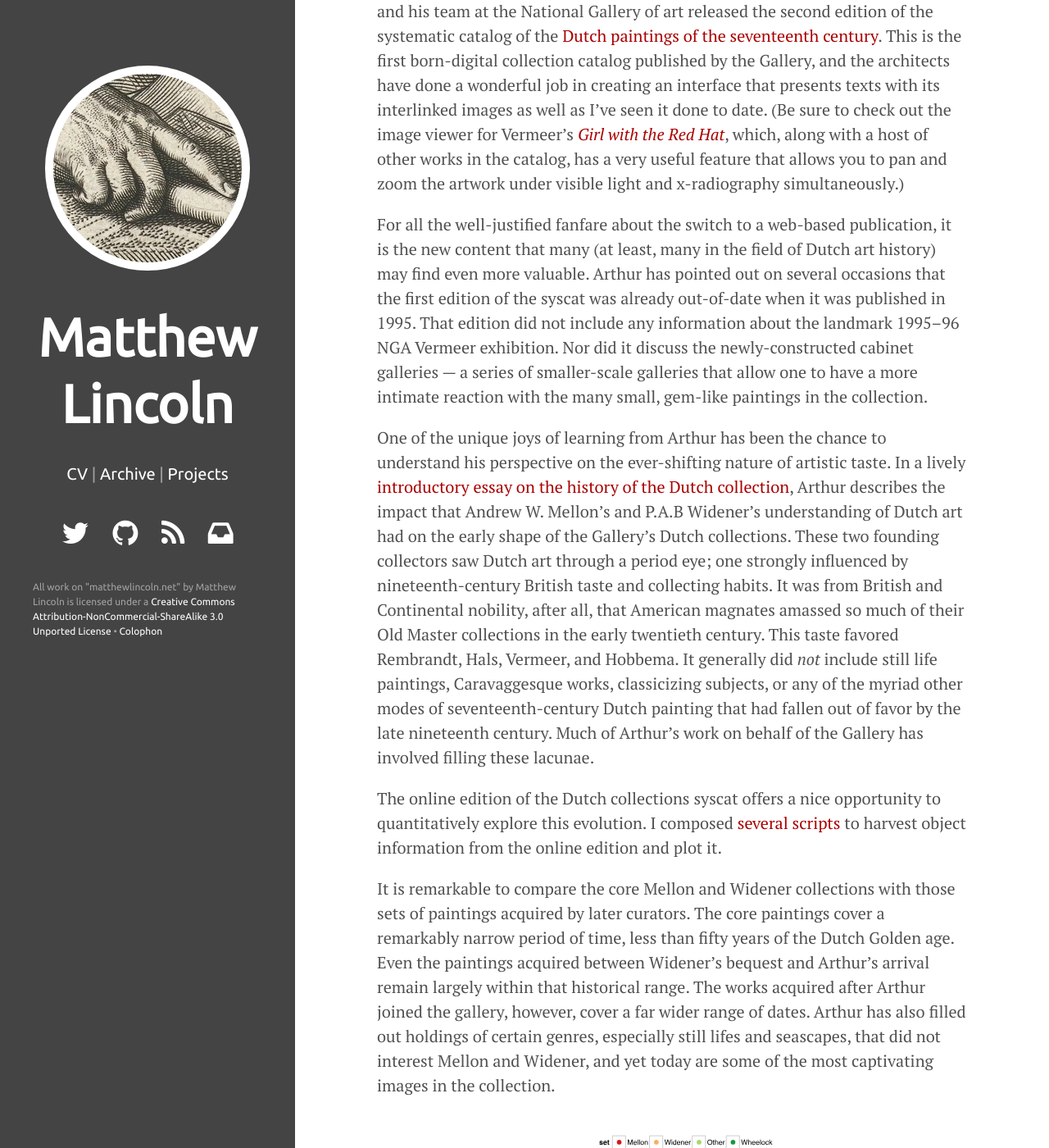
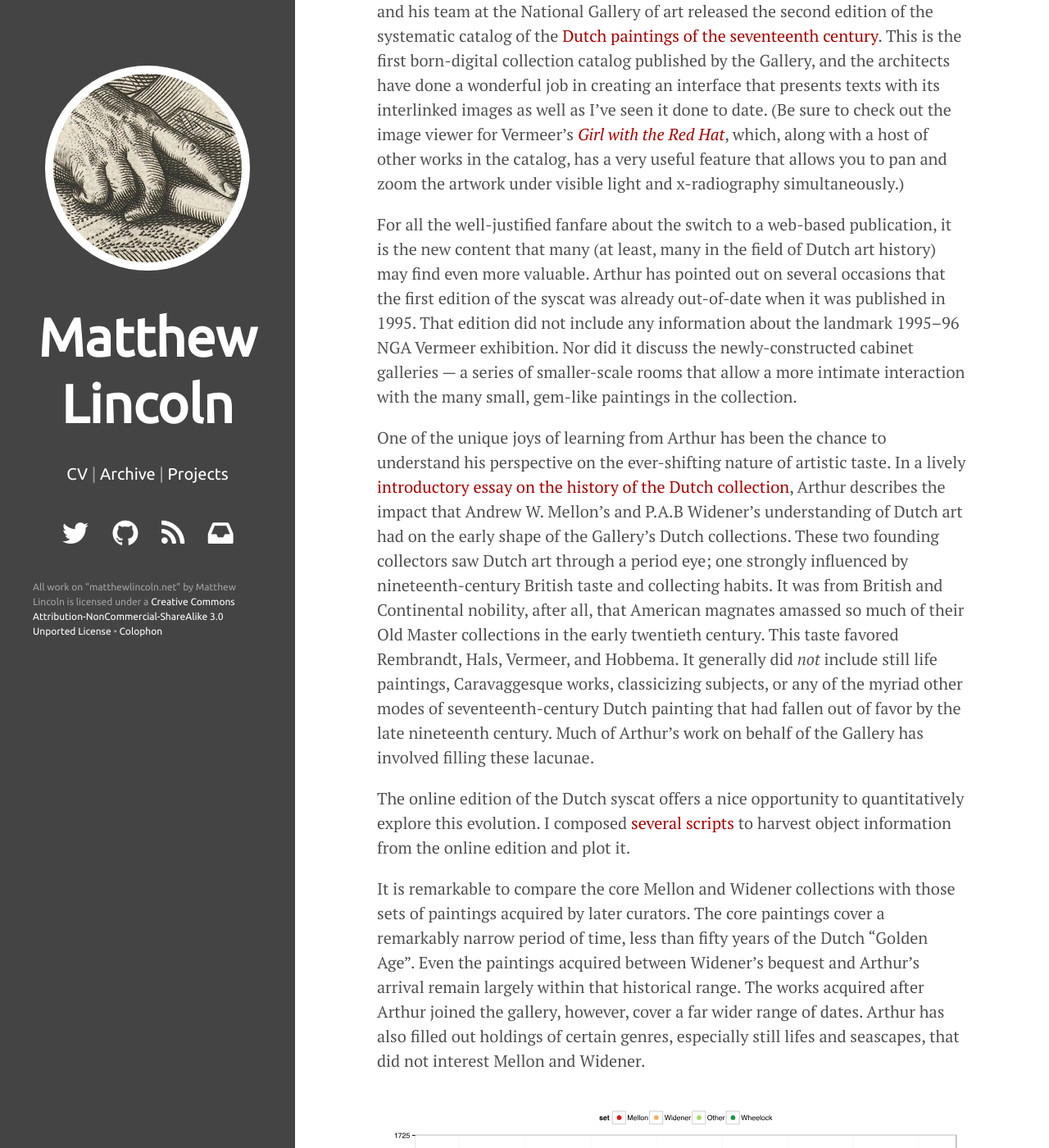
Before and after one commit to mdlincoln/mdlincoln.github.io, a Jekyll site: the page built from _posts/2014-05-08-the-changing-shape-of-dutch-paintings-in-the-nga.md, in a window 1280 px wide and 1400 px high, scrolled down 376 px. Shown: the whole window at 82% size. Built offline with Jekyll 4.4.1, drawn with Linux system fonts in a browser that asks for light colours; nearby versions of some CDN libraries; comment, search, counter and statistics services are not loaded; some of the changed text lies outside the part shown.

Commit message:
Fix plots

```diff
--- a/_posts/2014-05-08-the-changing-shape-of-dutch-paintings-in-the-nga.md
+++ b/_posts/2014-05-08-the-changing-shape-of-dutch-paintings-in-the-nga.md
@@ -17,7 +17,7 @@
 For all the well-justified fanfare about the switch to a web-based publication, it is the new content that many (at least, many in the field of Dutch art history) may find even more valuable.
 Arthur has pointed out on several occasions that the first edition of the syscat was already out-of-date when it was published in 1995.
 That edition did not include any information about the landmark 1995--96 NGA Vermeer exhibition.
-Nor did it discuss the newly-constructed cabinet galleries --- a series of smaller-scale galleries that allow one to have a more intimate reaction with the many small, gem-like paintings in the collection.
+Nor did it discuss the newly-constructed cabinet galleries --- a series of smaller-scale rooms that allow a more intimate interaction with the many small, gem-like paintings in the collection.
 
 One of the unique joys of learning from Arthur has been the chance to understand his perspective on the ever-shifting nature of artistic taste.
 In a lively [introductory essay on the history of the Dutch collection][collhist], Arthur describes the impact that Andrew W. Mellon's and P.A.B Widener's understanding of Dutch art had on the early shape of the Gallery's Dutch collections.
@@ -27,14 +27,14 @@
 It generally did *not* include still life paintings, Caravaggesque works, classicizing subjects, or any of the myriad other modes of seventeenth-century Dutch painting that had fallen out of favor by the late nineteenth century.
 Much of Arthur's work on behalf of the Gallery has involved filling these lacunae.
 
-The online edition of the Dutch collections syscat offers a nice opportunity to quantitatively explore this evolution.
+The online edition of the Dutch syscat offers a nice opportunity to quantitatively explore this evolution.
 I composed [several scripts][ngagit] to harvest object information from the online edition and plot it.
 
 It is remarkable to compare the core Mellon and Widener collections with those sets of paintings acquired by later curators.
-The core paintings cover a remarkably narrow period of time, less than fifty years of the Dutch Golden age.
+The core paintings cover a remarkably narrow period of time, less than fifty years of the Dutch "Golden Age".
 Even the paintings acquired between Widener's bequest and Arthur's arrival remain largely within that historical range.
 The works acquired after Arthur joined the gallery, however, cover a far wider range of dates.
-Arthur has also filled out holdings of certain genres, especially still lifes and seascapes, that did not interest Mellon and Widener, and yet today are some of the most captivating images in the collection.
+Arthur has also filled out holdings of certain genres, especially still lifes and seascapes, that did not interest Mellon and Widener.
 
 <figure>
 <a href="/assets/images/nga_date_plot.svg"><img src="/assets/images/nga_date_plot.svg"></a>
@@ -48,7 +48,7 @@
 
 While I'd generally understood that the later additions to the Gallery's Dutch paintings were more diverse in date and genre, I had never realized there were patterns in something as basic as *scale*.
 In plotting the paintings by their height and width, it becomes clear how much Mellon preferred paintings of a certain orientation, and a relatively small range of sizes.
-Notably, the one outlier on his plot is the aforementioned [*Girl with the Red Hat*][vermeer].
+Notably, the one of the few outliers on Mellon's plot is the aforementioned [*Girl with the Red Hat*][vermeer].
 Apparently, not even Andrew Mellon could pass on a painting for being too small if it had been done by Vermeer.[^small]
 
 <figure>
```
Also changed, not shown: assets/images/nga_date_plot.svg, assets/images/nga_genres.svg, assets/images/nga_sizes.svg.
